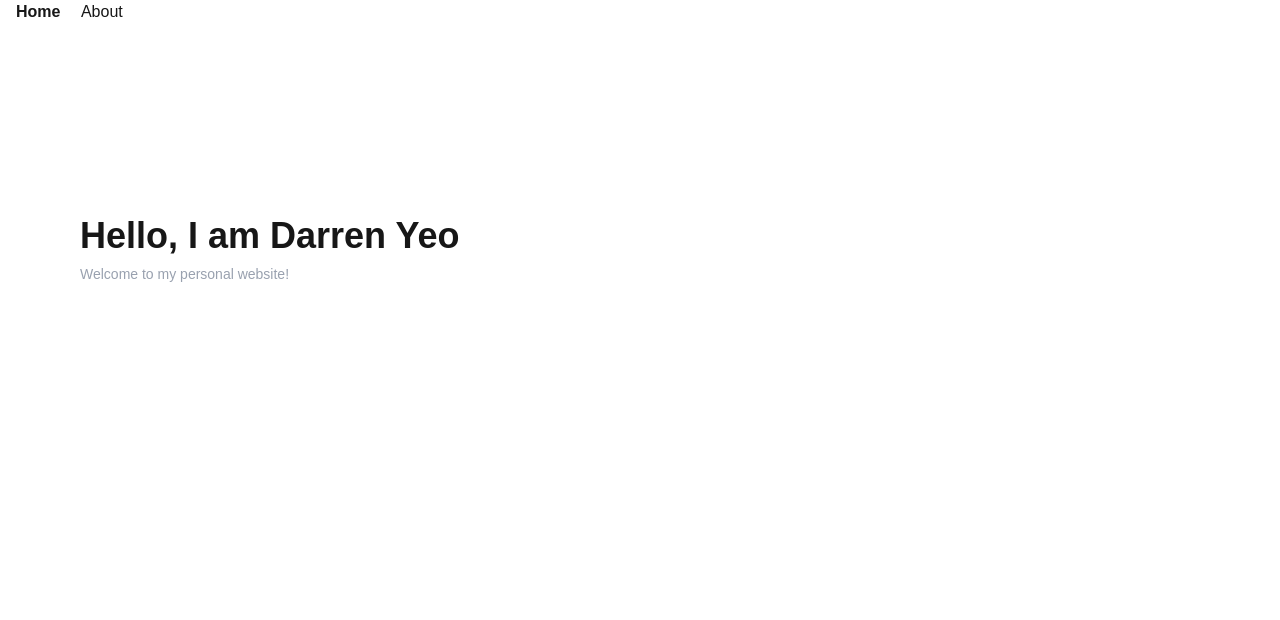
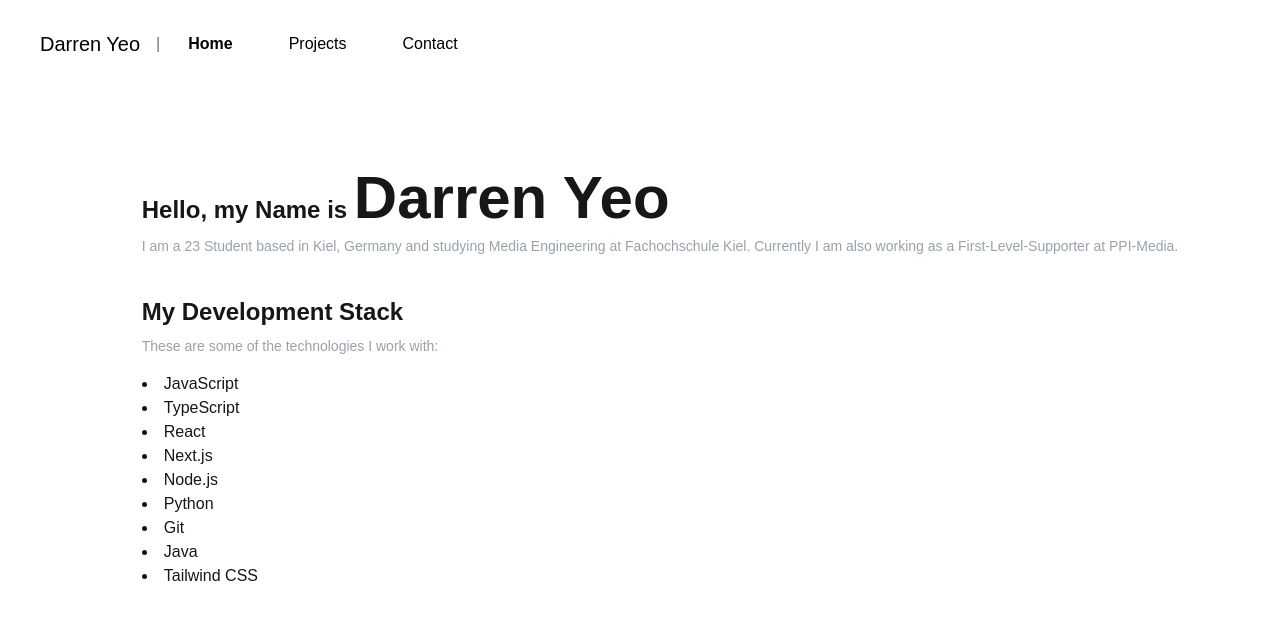
Before and after one commit to darrenyeo245/myPortfolio, a Next.js app: page / in a window 1280 px wide. Shown: the top 620 px of the page. Built offline with nearby package versions, Linux system fonts and the light colour scheme.

Commit message:
chore: Add some Informations

```diff
--- a/app/components/navigation.tsx
+++ b/app/components/navigation.tsx
@@ -5,10 +5,15 @@ import { usePathname } from "next/navigation";
 export const Navigation = () => {
     const pathname = usePathname();
     return (
-        <nav> <Link href="/" className={pathname === "/" ? "font-bold mr-4 ml-4" : "text-white-500 mr-4"}>
+        <nav className="flex justify-right items-center p-2 bg-white rounded-xl text-black mr-4 ml-4 mt-4 mb-4">
+            <span className="ml-4 text-xl"> Darren Yeo </span>
+            <span className="ml-4 text-gray-500">|</span>
+            <Link href="/" className={pathname === "/" ? "font-bold ml-4 mr-4 px-3 py-2 hover:bg-gray-300 rounded-xl" : " ml-4 mr-4 px-3 py-2 hover:bg-gray-300 rounded-xl"}>
             Home </Link>
-            <Link href="/about" className={pathname === "/about" ? "font-bold mr-4 ml-4" : "text-white-500 mr-4"}>
-                About </Link>
+            <Link href="/projects" className={pathname === "/projects" ? "font-bold mr-4 ml-4 px-3 py-2 hover:bg-gray-300 rounded-xl" : "mr-4 ml-4 px-3 py-2 hover:bg-gray-300 rounded-xl"}>
+                Projects </Link>
+            <Link href="/contact" className={pathname === "/contact" ? "font-bold mr-4 ml-4 px-3 py-2 hover:bg-gray-300 rounded-xl" : "mr-4 ml-4 px-3 py-2 hover:bg-gray-300 rounded-xl"}>
+                Contact </Link>
         </nav>
 
     )
--- a/app/about/page.tsx
+++ b/app/contact/page.tsx
@@ -3,7 +3,7 @@
 export default function About() {
     return (
         <div>
-            <h1>About Me</h1>
+            <h1>Contact Me</h1>
         </div>
     )
 }
--- a/app/page.tsx
+++ b/app/page.tsx
@@ -1,11 +1,32 @@
 import Image from "next/image";
 
 export default function Home() {
+    const getAge = () => {
+        const birthDate = new Date ("2002-05-24")
+        const currentDate = new Date();
+        return Math.floor((currentDate.getTime() - birthDate.getTime()) / 3.15576e10)
+    }
   return (
-    <main className="flex min-h-screen flex-col items-left mt-24 ml-10">
-      <h1 className="text-4xl font-bold">Hello, I am Darren Yeo</h1>
-        <p className="text-sm text-gray-400 mt-2"> Welcome to my personal website!</p>
+    <main className="flex min-h-screen flex-col items-center  ml-20 ">
+        <div className="text-left">
+      <h1 className="text-2xl font-bold">Hello, my Name is <span className="text-6xl font-bold">Darren Yeo</span></h1>
+        <p className="text-sm text-gray-400 mt-2 mr-20">I am a {getAge()} Student based in Kiel, Germany and studying Media Engineering at
+            Fachochschule Kiel. Currently I am also working as a First-Level-Supporter at PPI-Media.</p>
 
+          <h1 className="mt-10 text-2xl font-bold">My Development Stack</h1>
+          <p className="text-sm text-gray-400 mt-2"> These are some of the technologies I work with:</p>
+          <ul className="list-disc list-inside mt-4">
+              <li>JavaScript</li>
+              <li>TypeScript</li>
+              <li>React</li>
+              <li>Next.js</li>
+              <li>Node.js</li>
+              <li>Python</li>
+              <li>Git</li>
+              <li>Java</li>
+              <li>Tailwind CSS</li>
+          </ul>
+        </div>
     </main>
   );
 }
--- /dev/null
+++ b/app/projects/page.tsx
@@ -0,0 +1,9 @@
+"use client";
+
+export default function projects() {
+    return (
+        <div>
+            <h1>projects</h1>
+        </div>
+    )
+}
```
